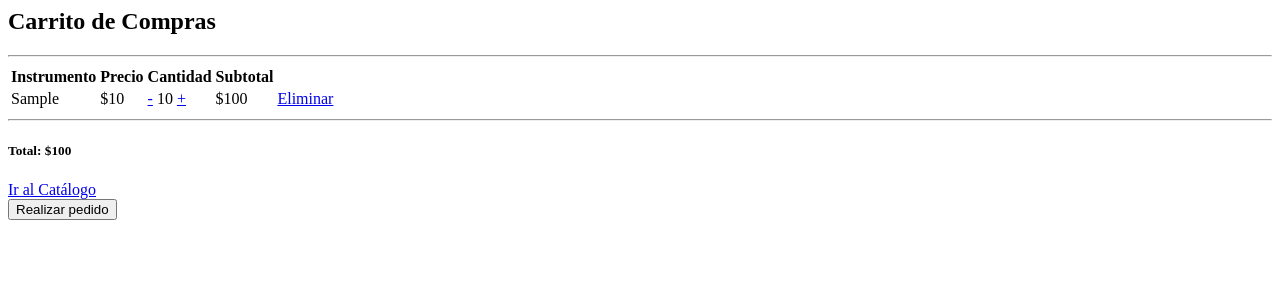
After one commit to MarianaG22/MusicZone, a Django app: page /ventas/carrito/ in a window 1280 px wide. The commit adds this page. Shown: the top 300 px of the page. Run offline with Django 5.2, Linux system fonts and the light colour scheme; a user stored in the database is signed in; tables that the repository leaves empty hold one stand-in row (values such as "Sample post").

Commit message:
add - Carrito de compras sin diseño

```diff
--- /dev/null
+++ b/MusicZone/Sales/templates/cart.html
@@ -0,0 +1,62 @@
+{% block content %}
+<div>
+    <h2 class="text-center fw-bold mt-2 mb-4">Carrito de Compras</h2>
+        <hr class="border-1 opacity-75 mt-1">
+
+        {% if items %}
+        <div class="table-responsive">
+            <table class="table table-borderless table-hover rounded-3 overflow-hidden">
+                <thead class="text-white">
+                    <tr>
+                        <th class="text-center">Instrumento</th>
+                        <th class="text-center">Precio</th>
+                        <th class="text-center">Cantidad</th>
+                        <th class="text-center">Subtotal</th>
+                        <th class="text-center"></th>
+                    </tr>
+                </thead>
+                <tbody>
+                    {% for item in items %}
+                    <tr>
+                        <td class="align-middle text-center">{{ item.instrument }}</td>
+                        <td class="align-middle text-center">${{ item.instrument.price }}</td>
+                        <td class="align-middle text-center">
+                            <div class="d-flex justify-content-center">
+                                <a href="{% url 'decrease_quantity' item.id %}" class="btn btn-sm">-</a>
+                                <span class="mx-2">{{ item.quantity }}</span>
+                                <a href="{% url 'increase_quantity' item.id %}" class="btn btn-sm btn-success">+</a>
+                            </div>
+                        </td>
+                        <td class="align-middle text-center">${{ item.subtotal }}</td>
+                        <td class="align-middle text-center">
+                            <a href="{% url 'remove_from_cart' item.id %}" class="btn btn-danger btn-sm fw-bold shadow-sm">
+                                Eliminar
+                            </a>
+                        </td>
+                    </tr>
+                    {% endfor %}
+                </tbody>
+            </table>
+        </div>
+        <hr class="border-1 opacity-75 mt-1">
+
+        <div class="d-flex justify-content-end mt-3">
+            <h5><strong>Total: $<span id="cart-total">{{ total_price }}</span></strong></h5>
+        </div>
+
+        <div class="mt-4 d-flex justify-content-between">
+            <a href="{% url 'catalog' %}" class="btn shadow">Ir al Catálogo</a>
+            {% if cart %}
+            <form id="saleForm" action="#" method="POST">
+                {% csrf_token %}
+                <button type="submit" class="btn">Realizar pedido</button>
+            </form>
+            {% endif %}
+        </div>
+
+        {% else %}
+        <p class="text-center">Tu carrito está vacío.</p>
+        {% endif %}
+</div>
+
+{% endblock %}
--- a/MusicZone/Sales/urls.py
+++ b/MusicZone/Sales/urls.py
@@ -2,5 +2,10 @@ from django.urls import path
 from . import views
 
 urlpatterns = [
-
+    # Carrito
+    path("carrito/", views.cart_view, name="cart_view"),
+    path("cart/add/<int:instrument_id>/", views.add_to_cart, name="add_to_cart"),
+    path("cart/remove/<int:item_id>/", views.remove_from_cart, name="remove_from_cart"),
+    path('cart/increase/<int:item_id>/', views.increase_quantity, name='increase_quantity'),
+    path('cart/decrease/<int:item_id>/', views.decrease_quantity, name='decrease_quantity'),
 ]
--- a/MusicZone/Sales/views.py
+++ b/MusicZone/Sales/views.py
@@ -1,3 +1,66 @@
-from django.shortcuts import render
+from django.shortcuts import render, redirect, get_object_or_404
+from django.contrib.auth.decorators import login_required
+from .models import Cart, Cart_Item
+from Inventory.models import Instrument
+from datetime import date
 
-# Create your views here.
+#@login_required
+def cart_view(request):
+    cart, created = Cart.objects.get_or_create(user=request.user, defaults={'created_at': date.today()})
+    items = cart.cart_item_set.all()
+    # Agregar subtotales a cada ítem
+    for item in items:
+        item.subtotal = item.instrument.price * item.quantity
+
+    total_price = sum(item.subtotal for item in items)
+
+    return render(request, 'cart.html', {'cart': cart, 'items': items, 'total_price': total_price})
+
+# Agregar un producto al carrito
+#@login_required
+def add_to_cart(request, instrument_id):
+    instrument = get_object_or_404(Instrument, id=instrument_id)
+    cart, created = Cart.objects.get_or_create(user=request.user, defaults={'created_at': date.today()})
+
+    cart_item, item_created = Cart_Item.objects.get_or_create(
+        cart=cart,
+        instrument=instrument,
+        defaults={'added_at': date.today(), 'quantity': 1}
+        )
+    if not item_created:
+        cart_item.quantity += 1
+        cart_item.save()
+
+    return redirect('catalog')
+
+# Incrementar la cantidad de un producto en el carrito
+#@login_required
+def increase_quantity(request, item_id):
+    item = get_object_or_404(Cart_Item, id=item_id)
+    if item.cart.user == request.user:
+        item.quantity += 1
+        item.save()
+
+    return redirect('cart_view')
+
+# Disminuir la cantidad de un producto en el carrito
+#@login_required
+def decrease_quantity(request, item_id):
+    item = get_object_or_404(Cart_Item, id=item_id)
+    if item.cart.user == request.user:
+        if item.quantity > 1:
+            item.quantity -= 1
+            item.save()
+        else:
+            item.delete()  # Elimina el item si la cantidad es 0
+
+    return redirect('cart_view')
+
+# Eliminar un producto del carrito
+#@login_required
+def remove_from_cart(request, item_id):
+    item = get_object_or_404(Cart_Item, id=item_id)
+    if item.cart.user == request.user:
+        item.delete()
+
+    return redirect('cart_view')
```
Also changed, not shown: MusicZone/Inventory/templates/catalog/catalog.html (+3 -7 lines), MusicZone/Inventory/static/js/price.js (renamed from MusicZone/Inventory/static/js/precio.js).
